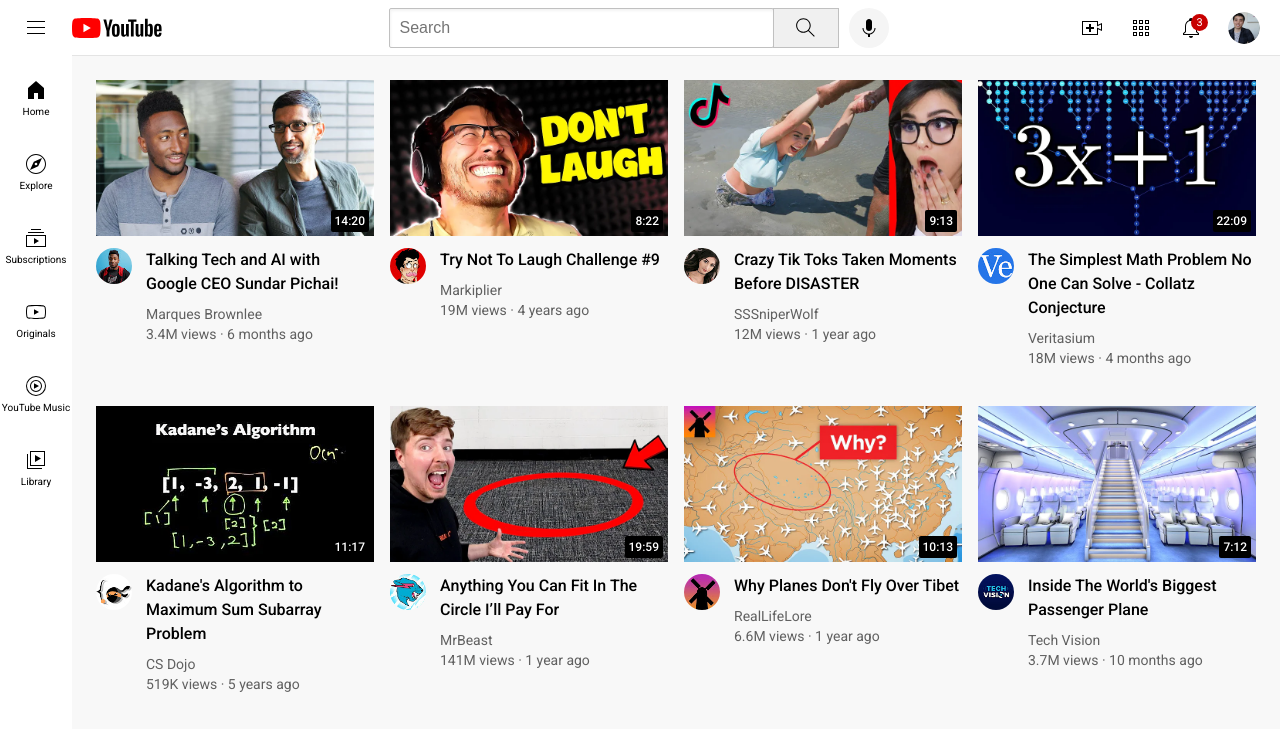
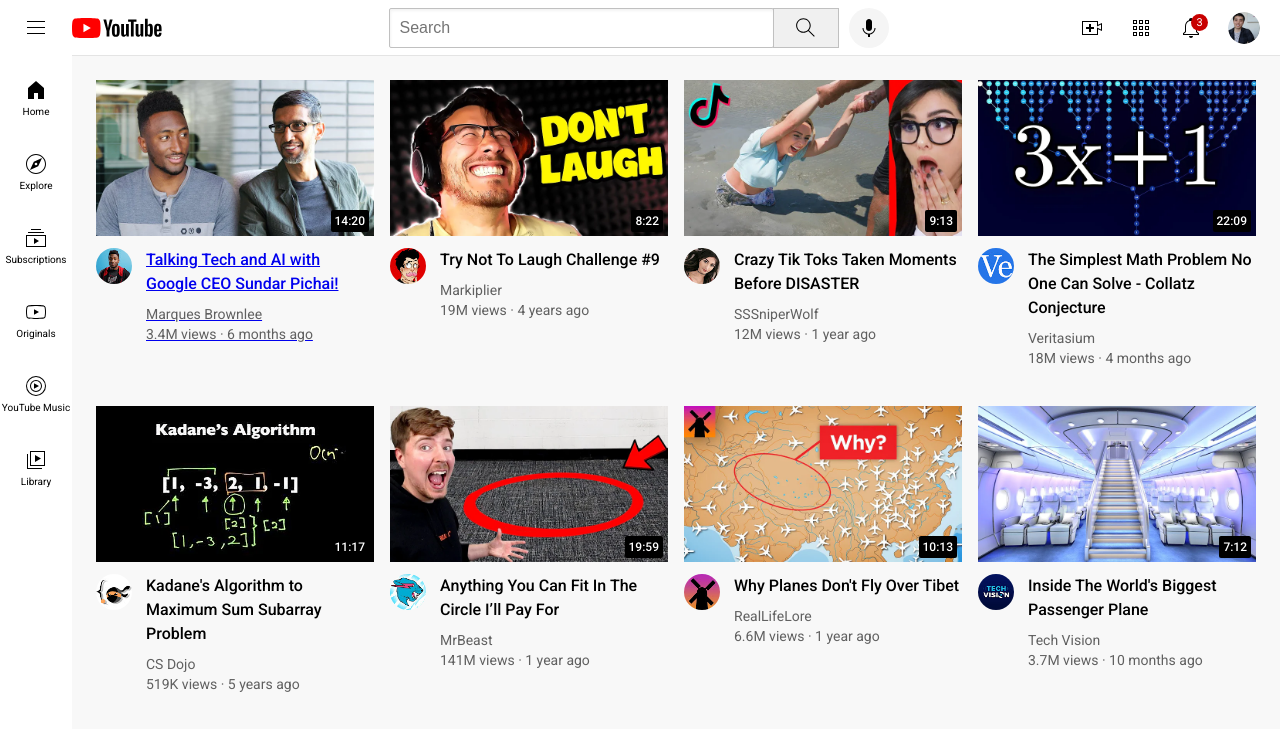
Before and after one commit to nafiMulyo/website-tutorial, a plain HTML site: page index.html in a window 1280 px wide. Shown: the top 729 px of the page. Drawn offline with Linux system fonts and the light colour scheme.

Commit message:
Update index.html

```diff
--- a/index.html
+++ b/index.html
@@ -77,6 +77,7 @@
 
     <main>
       <section class="video-grid">
+        <a href="https://www.youtube.com/watch?v=n2RNcPRtAiY">
           <div class="video-preview">
             <div class="thumbnail-row">
               <img class="thumbnail" src="thumbnails/thumbnail-1.webp">
@@ -99,6 +100,7 @@
               </div>
             </div>
           </div>
+        </a>
 
         <div class="video-preview">
           <div class="thumbnail-row">
```
Lines whose indentation alone changed are shown as unchanged.
